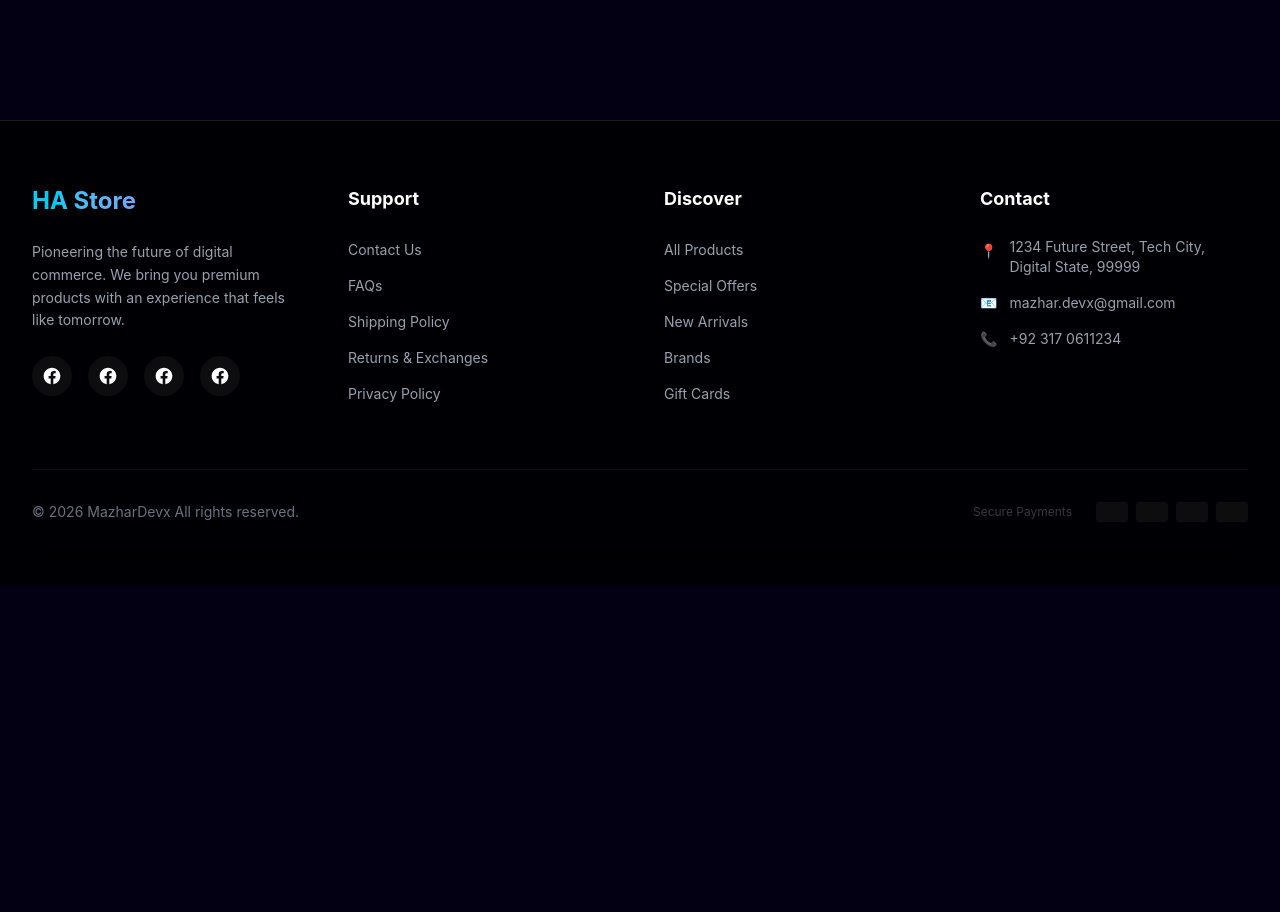
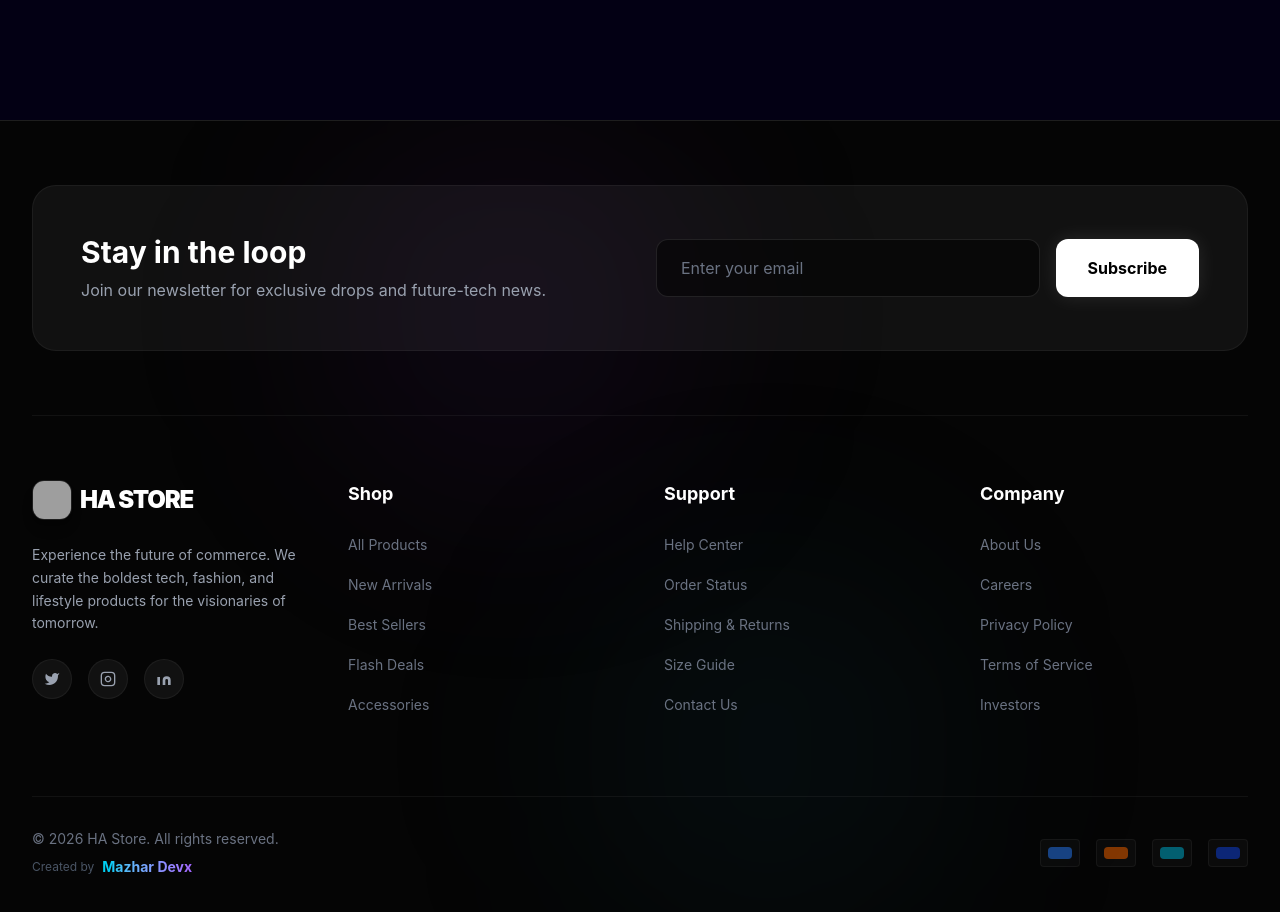
Before and after one commit to mazhar-devx/frontend_shophub, a React (Vite) app: page /search in a window 1280 px wide. Shown: the part 760-1672 px from the top of the page. Before the commit the page ends 1346 px from the top, so only its background shows below. Built offline with nearby package versions, Linux system fonts and the light colour scheme; no server answers; grey boxes are pictures that could not be loaded.

Commit message:
Update Footer.jsx

```diff
--- a/src/components/Footer.jsx
+++ b/src/components/Footer.jsx
@@ -2,75 +2,111 @@ import { Link } from "react-router-dom";
 
 export default function Footer() {
   return (
-    <footer className="mt-12 sm:mt-20 border-t border-white/10 bg-black/80 backdrop-blur-lg">
-      <div className="max-w-7xl mx-auto px-4 sm:px-6 lg:px-8 py-10 sm:py-16">
-        <div className="grid grid-cols-1 sm:grid-cols-2 md:grid-cols-4 gap-8 sm:gap-12">
-          {/* Company Info */}
-          <div className="col-span-1 sm:col-span-2 md:col-span-1">
-            <h3 className="text-xl sm:text-2xl font-bold mb-4 sm:mb-6 text-transparent bg-clip-text bg-gradient-to-r from-cyan-400 to-purple-500">HA Store</h3>
-            <p className="text-gray-400 mb-6 text-sm leading-relaxed">
-              Pioneering the future of digital commerce. We bring you premium products with an experience that feels like tomorrow.
+      <footer className="relative mt-20 border-t border-white/10 bg-[#050505] overflow-hidden">
+         {/* Ambient Lighting */}
+         <div className="absolute top-0 left-1/4 w-96 h-96 bg-purple-900/10 rounded-full blur-[100px] pointer-events-none"></div>
+         <div className="absolute bottom-0 right-1/4 w-96 h-96 bg-cyan-900/10 rounded-full blur-[100px] pointer-events-none"></div>
+
+         <div className="max-w-7xl mx-auto px-4 sm:px-6 lg:px-8 py-16 relative z-10">
+
+            {/* Newsletter Section */}
+            <div className="mb-16 pb-16 border-b border-white/5">
+               <div className="flex flex-col md:flex-row items-center justify-between gap-8 bg-white/5 p-8 md:p-12 rounded-3xl border border-white/5 relative overflow-hidden group">
+                  <div className="absolute inset-0 bg-gradient-to-r from-purple-600/10 to-transparent opacity-0 group-hover:opacity-100 transition-opacity duration-500"></div>
+
+                  <div className="text-center md:text-left relative z-10 w-full md:w-1/2">
+                     <h3 className="text-2xl md:text-3xl font-bold text-white mb-2">Stay in the loop</h3>
+                     <p className="text-gray-400">Join our newsletter for exclusive drops and future-tech news.</p>
+                  </div>
+
+                  <div className="w-full md:w-1/2 relative z-10">
+                     <form className="flex flex-col sm:flex-row gap-4" onSubmit={(e) => e.preventDefault()}>
+                        <input
+                           type="email"
+                           placeholder="Enter your email"
+                           className="flex-1 bg-black/50 border border-white/10 rounded-xl px-6 py-4 text-white placeholder-gray-500 focus:outline-none focus:border-purple-500 transition-all"
+                        />
+                        <button className="bg-white text-black font-bold py-4 px-8 rounded-xl hover:bg-gray-200 transition-colors shadow-[0_0_20px_rgba(255,255,255,0.1)]">
+                           Subscribe
+                        </button>
+                     </form>
+                  </div>
+               </div>
+            </div>
+
+            <div className="grid grid-cols-1 sm:grid-cols-2 lg:grid-cols-4 gap-12">
+               {/* Brand Column */}
+               <div className="space-y-6">
+                  <Link to="/" className="flex items-center gap-2">
+                     <div className="w-10 h-10 rounded-xl overflow-hidden border border-white/10 shadow-lg">
+                        <img src="/logo.png" alt="HA Store" className="w-full h-full object-cover" />
+                     </div>
+                     <span className="text-2xl font-black text-white tracking-tighter">HA STORE</span>
+                  </Link>
+                  <p className="text-gray-400 text-sm leading-relaxed">
+                     Experience the future of commerce. We curate the boldest tech, fashion, and lifestyle products for the visionaries of tomorrow.
                   </p>
                   <div className="flex space-x-4">
-              {['Facebook', 'Instagram', 'Twitter', 'LinkedIn'].map((social) => (
-                <a key={social} href="#" className="w-10 h-10 rounded-full bg-white/5 flex items-center justify-center hover:bg-white/20 transition-all text-white hover:text-cyan-400 hover:-translate-y-1">
-                  <span className="sr-only">{social}</span>
-                  <svg className="h-5 w-5" fill="currentColor" viewBox="0 0 24 24" aria-hidden="true">
-                    <path fillRule="evenodd" d="M22 12c0-5.523-4.477-10-10-10S2 6.477 2 12c0 4.991 3.657 9.128 8.438 9.878v-6.987h-2.54V12h2.54V9.797c0-2.506 1.492-3.89 3.777-3.89 1.094 0 2.238.195 2.238.195v2.46h-1.26c-1.243 0-1.63.771-1.63 1.562V12h2.773l-.443 2.89h-2.33v6.988C18.343 21.128 22 16.991 22 12z" clipRule="evenodd" />
+                     {[
+                        { name: 'Twitter', icon: 'M23 3a10.9 10.9 0 01-3.14 1.53 4.48 4.48 0 00-7.86 3v1A10.66 10.66 0 013 4s-4 9 5 13a11.64 11.64 0 01-7 2c9 5 20 0 20-11.5a4.5 4.5 0 00-.08-.83A7.72 7.72 0 0023 3z' },
+                        { name: 'Instagram', icon: 'M16 11.37A4 4 0 1112.63 8 4 4 0 0116 11.37zm1.5-4.87h.01' },
+                        { name: 'LinkedIn', icon: 'M16 8a6 6 0 016 6v7h-4v-7a2 2 0 00-2-2 2 2 0 00-2 2v7h-4v-7a6 6 0 016-6zM2 9h4v12H2z' }
+                     ].map((social) => (
+                        <a key={social.name} href="#" className="w-10 h-10 rounded-full bg-white/5 border border-white/5 flex items-center justify-center text-gray-400 hover:text-white hover:bg-white/10 hover:border-white/20 transition-all hover:-translate-y-1">
+                           <svg className="h-4 w-4" fill={social.name === 'Instagram' ? 'none' : 'currentColor'} stroke={social.name === 'Instagram' ? 'currentColor' : 'none'} strokeWidth="2" viewBox="0 0 24 24">
+                              <path d={social.icon} />
+                              {social.name === 'Instagram' && <rect x="2" y="2" width="20" height="20" rx="5" ry="5" />}
                            </svg>
                         </a>
                      ))}
                   </div>
                </div>
 
-          {/* Customer Service */}
-          <div>
-            <h3 className="text-lg font-bold mb-4 sm:mb-6 text-white">Support</h3>
-            <ul className="space-y-2 sm:space-y-3">
-              {['Contact Us', 'FAQs', 'Shipping Policy', 'Returns & Exchanges', 'Privacy Policy'].map((item) => (
-                <li key={item}><Link to="#" className="text-gray-400 hover:text-cyan-400 text-sm transition-colors">{item}</Link></li>
+               {/* Links Columns */}
+               {[
+                  { title: "Shop", links: ["All Products", "New Arrivals", "Best Sellers", "Flash Deals", "Accessories"] },
+                  { title: "Support", links: ["Help Center", "Order Status", "Shipping & Returns", "Size Guide", "Contact Us"] },
+                  { title: "Company", links: ["About Us", "Careers", "Privacy Policy", "Terms of Service", "Investors"] }
+               ].map((column) => (
+                  <div key={column.title}>
+                     <h3 className="text-white font-bold text-lg mb-6">{column.title}</h3>
+                     <ul className="space-y-4">
+                        {column.links.map(link => (
+                           <li key={link}>
+                              <Link to="#" className="text-sm text-gray-500 hover:text-cyan-400 transition-colors">{link}</Link>
+                           </li>
                         ))}
                      </ul>
                   </div>
-
-          {/* Quick Links */}
-          <div>
-            <h3 className="text-lg font-bold mb-4 sm:mb-6 text-white">Discover</h3>
-            <ul className="space-y-2 sm:space-y-3">
-              {['All Products', 'Special Offers', 'New Arrivals', 'Brands', 'Gift Cards'].map((item) => (
-                <li key={item}><Link to="#" className="text-gray-400 hover:text-cyan-400 text-sm transition-colors">{item}</Link></li>
                ))}
-            </ul>
             </div>
 
-          {/* Contact */}
-          <div>
-             <h3 className="text-lg font-bold mb-4 sm:mb-6 text-white">Contact</h3>
-             <ul className="space-y-3 sm:space-y-4 text-sm text-gray-400">
-                <li className="flex items-start">
-                   <span className="mr-3 mt-1">📍</span>
-                   <span>1234 Future Street, Tech City, Digital State, 99999</span>
-                </li>
-                <li className="flex items-center">
-                   <span className="mr-3">📧</span>
-                   <span>mazhar.devx@gmail.com</span>
-                </li>
-                <li className="flex items-center">
-                   <span className="mr-3">📞</span>
-                   <span>+92 317 0611234</span>
-                </li>
-             </ul>
-          </div>
+            <div className="mt-20 pt-8 border-t border-white/5 flex flex-col md:flex-row justify-between items-center gap-6">
+               <div className="flex flex-col items-center md:items-start gap-2">
+                  <p className="text-gray-500 text-sm">© {new Date().getFullYear()} HA Store. All rights reserved.</p>
+                  <a
+                     href="https://linkedin.com/in/mazhar-devx"
+                     target="_blank"
+                     rel="noopener noreferrer"
+                     className="flex items-center gap-2 group transition-all"
+                  >
+                     <span className="text-gray-600 text-xs group-hover:text-gray-400 transition-colors">Created by</span>
+                     <span className="bg-gradient-to-r from-cyan-400 to-purple-500 bg-clip-text text-transparent font-bold text-sm hover:opacity-80 transition-opacity flex items-center gap-1">
+                        Mazhar Devx
+                        <svg className="w-3 h-3 text-purple-500 opacity-0 group-hover:opacity-100 transition-all -translate-x-2 group-hover:translate-x-0" fill="none" viewBox="0 0 24 24" stroke="currentColor">
+                           <path strokeLinecap="round" strokeLinejoin="round" strokeWidth={2} d="M10 6H6a2 2 0 00-2 2v10a2 2 0 002 2h10a2 2 0 002-2v-4M14 4h6m0 0v6m0-6L10 14" />
+                        </svg>
+                     </span>
+                  </a>
                </div>
 
-        <div className="border-t border-white/5 mt-16 pt-8 flex flex-col md:flex-row justify-between items-center text-sm text-gray-500">
-          <p>© {new Date().getFullYear()} MazharDevx All rights reserved.</p>
-          <div className="flex items-center space-x-6 mt-4 md:mt-0 opacity-50 grayscale hover:grayscale-0 transition-all duration-500">
-             <span className="text-xs">Secure Payments</span>
-             {/* Payment icons placeholders */}
-             <div className="flex space-x-2">
-                 {[1,2,3,4].map(i => <div key={i} className="w-8 h-5 bg-white/10 rounded"></div>)}
+               <div className="flex gap-4">
+                   {['visa', 'mastercard', 'amex', 'paypal'].map(card => (
+                      <div key={card} className="w-10 h-7 rounded bg-white/5 border border-white/10 flex items-center justify-center opacity-50 hover:opacity-100 transition-opacity">
+                         {/* Placeholder for card icons - Just colored blocks for aesthetic in this demo */}
+                         <div className={`w-6 h-3 rounded-sm ${card === 'visa' ? 'bg-blue-500' : card === 'mastercard' ? 'bg-orange-500' : card === 'amex' ? 'bg-cyan-500' : 'bg-blue-700'}`}></div>
                       </div>
+                   ))}
                </div>
             </div>
          </div>
```
Lines whose indentation alone changed are shown as unchanged.
